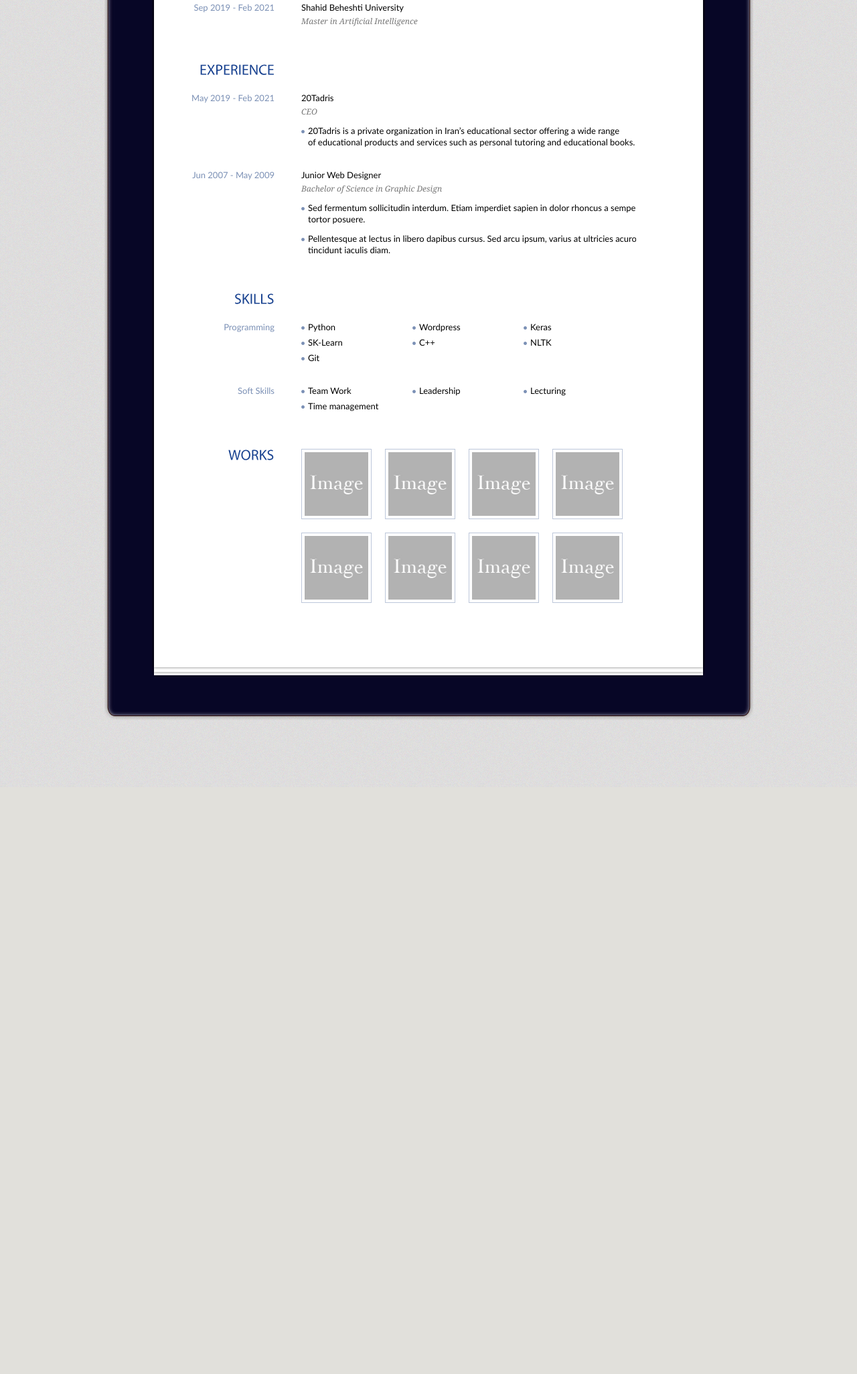
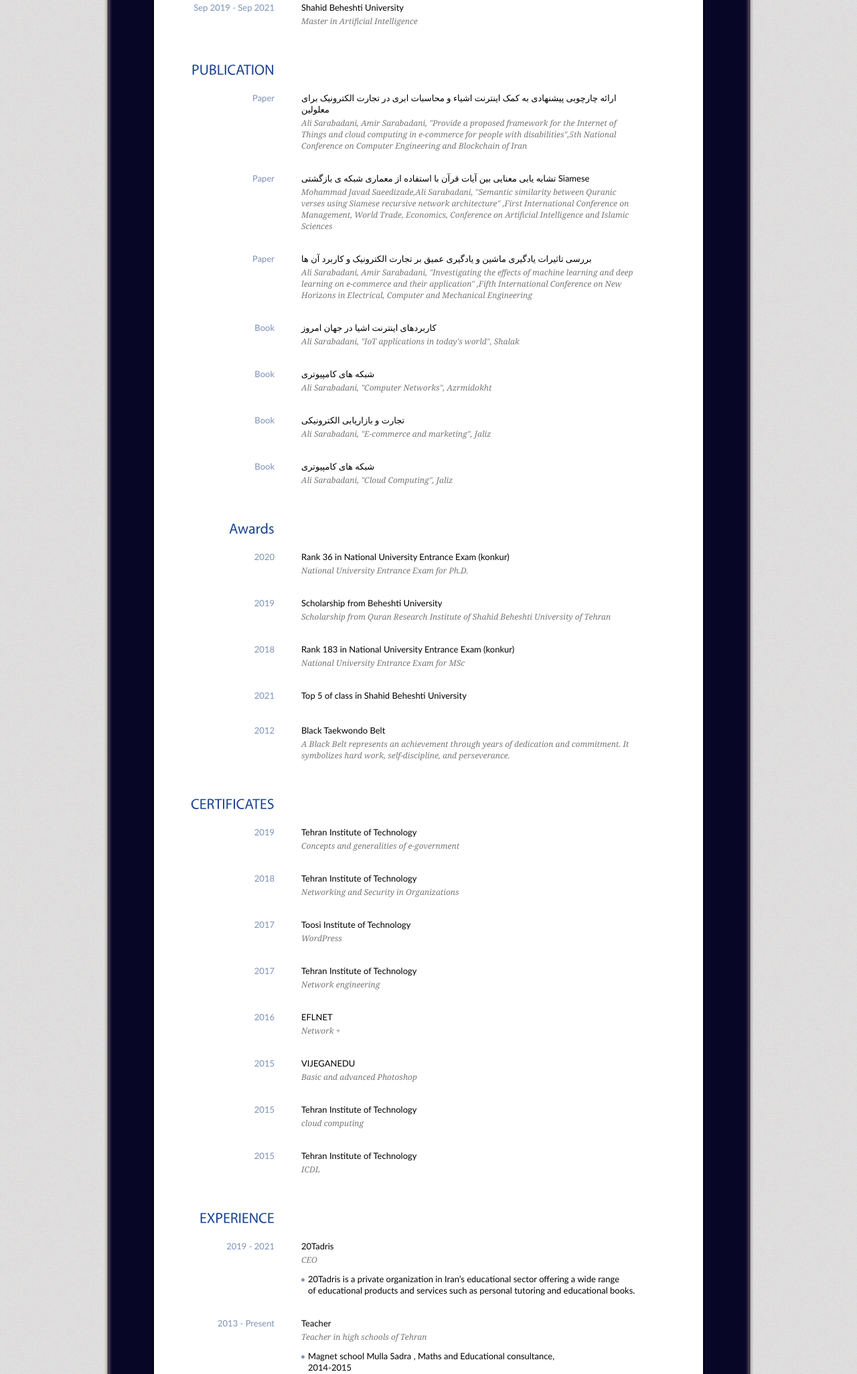
Before and after one commit to alisarabadani/Alisarabadani.github.io, a plain HTML site: page index.html in a window 1280 px wide. Shown: the part 749-2800 px from the top of the page at 67% size. Before the commit the page ends 1924 px from the top, so only its background shows below. Drawn offline with Linux system fonts and the light colour scheme.

Commit message:
Update index.html

```diff
--- a/index.html
+++ b/index.html
@@ -46,24 +46,12 @@
               <!-- <li class="web">www.businessweb.com</li> -->
             </ul>
           </div>
-          <!-- End Personal Information -->
-          <!-- Begin Social -->
-          <!-- <div class="social">
-            <ul>
-              <li><a class='north' href="#" title="Download .pdf"><img src="images/icn-save.jpg" alt="Download the pdf version" /></a></li>
-              <li><a class='north' href="javascript:window.print()" title="Print"><img src="images/icn-print.jpg" alt="" /></a></li>
-              <li><a class='north' id="contact" href="contact/index.html" title="Contact Me"><img src="images/icn-contact.jpg" alt="" /></a></li>
-              <li><a class='north' href="#" title="Follow me on Twitter"><img src="images/icn-twitter.jpg" alt="" /></a></li>
-              <li><a class='north' href="#" title="My Facebook Profile"><img src="images/icn-facebook.jpg" alt="" /></a></li>
-            </ul>
-          </div> -->
-          <!-- End Social -->
         </div>
         <!-- Begin 1st Row -->
         <div class="entry">
           <h2>About</h2>
           <p>
-            I am Ali. I am currently a Ph.D. student in Information Technology Engineering at Qom University and a teacher in Tehran schools.
+            I am Ali. I am currently a Ph.D. student in Information Technology Engineering at Qom University and a CEO at 20Tadris.
           </p>
         </div>
         <!-- End 1st Row -->
@@ -75,58 +63,244 @@
             <p>University of Qom <br />
               <em>Ph.D. in Information Technology</em></p>
           </div>
+
           <div class="content">
-            <h3>Sep 2019 - Feb 2021</h3>
+            <h3>Sep 2019 - Sep 2021</h3>
             <p>Shahid Beheshti University<br />
               <em>Master in Artificial Intelligence</em></p>
           </div>
 
         </div>
-        <!-- End 2nd Row -->
-        <!-- Begin 3rd Row -->
+
+
+
+        <div class="entry">
+          <h2>PUBLICATION</h2>
+
+          <div class="content">
+            <h3>Paper</h3>
+            <p>ارائه چارچوبی پیشنهادی به کمک اینترنت اشیاء و محاسبات ابری در تجارت الکترونیک برای معلولین<br />
+              <em>Ali Sarabadani, Amir Sarabadani, "Provide a proposed framework for the Internet of Things and cloud computing in e-commerce for people with disabilities",5th National Conference on Computer Engineering and Blockchain of Iran</em></p>
+          </div>
+
+          <div class="content">
+            <h3>Paper</h3>
+            <p>تشابه یابی معنایی بین آیات قرآن با استفاده از معماری شبکه ی بازگشتی Siamese <br />
+              <em>Mohammad Javad Saeedizade,Ali Sarabadani, "Semantic similarity between Quranic verses using Siamese recursive network architecture"
+                ,First International Conference on Management, World Trade, Economics, Conference on Artificial Intelligence and Islamic Sciences</em></p>
+          </div>
+
+          <div class="content">
+            <h3>Paper</h3>
+            <p>بررسی تاثیرات یادگیری ماشین و یادگیری عمیق بر تجارت الکترونیک و کاربرد آن ها<br />
+              <em>Ali Sarabadani, Amir Sarabadani, "Investigating the effects of machine learning and deep learning on e-commerce and their application"
+                ,Fifth International Conference on New Horizons in Electrical, Computer and Mechanical Engineering</em></p>
+          </div>
+
+
+
+          <div class="content">
+            <h3>Book</h3>
+            <p>کاربردهای اینترنت اشیا در جهان امروز<br />
+              <em>Ali Sarabadani, "IoT applications in today's world", Shalak</em></p>
+          </div>
+
+          <div class="content">
+            <h3>Book</h3>
+            <p> شبکه های کامپیوتری<br />
+              <em>Ali Sarabadani, "Computer Networks", Azrmidokht</em></p>
+          </div>
+
+
+          <div class="content">
+            <h3>Book</h3>
+            <p> تجارت و بازاریابی الکترونیکی<br />
+              <em>Ali Sarabadani, "E-commerce and marketing", Jaliz</em></p>
+          </div>
+
+
+          <div class="content">
+            <h3>Book</h3>
+            <p> شبکه های کامپیوتری<br />
+              <em>Ali Sarabadani, "Cloud Computing", Jaliz</em></p>
+          </div>
+
+
+        </div>
+
+
+
+        <div class="entry">
+          <h2>Awards</h2>
+
+
+          <div class="content">
+            <h3>2020</h3>
+            <p>Rank 36 in National University Entrance Exam (konkur) <br />
+              <em>National University Entrance Exam for Ph.D.</em></p>
+          </div>
+
+          <div class="content">
+            <h3>2019</h3>
+            <p>Scholarship from Beheshti University<br />
+              <em>Scholarship from Quran Research Institute of Shahid Beheshti University of Tehran</em></p>
+          </div>
+
+          <div class="content">
+            <h3>2018</h3>
+            <p>Rank 183 in National University Entrance Exam (konkur) <br />
+              <em>National University Entrance Exam for MSc</em></p>
+          </div>
+
+
+          <div class="content">
+            <h3>2021</h3>
+            <p>Top 5 of class in Shahid Beheshti University <br />
+              <em></em></p>
+          </div>
+
+          <div class="content">
+            <h3>2012</h3>
+            <p>Black Taekwondo Belt<br />
+              <em>A Black Belt represents an achievement through years of dedication and commitment. It symbolizes hard work, self-discipline, and perseverance.</em></p>
+          </div>
+
+        </div>
+
+
+
+
+        <div class="entry">
+          <h2>CERTIFICATES</h2>
+
+
+          <div class="content">
+            <h3>2019</h3>
+            <p>Tehran Institute of Technology<br />
+              <em>Concepts and generalities of e-government</em></p>
+          </div>
+
+          <div class="content">
+            <h3>2018</h3>
+            <p>Tehran Institute of Technology<br />
+              <em>Networking and Security in Organizations</em></p>
+          </div>
+
+
+          <div class="content">
+            <h3>2017</h3>
+            <p>Toosi Institute of Technology<br />
+              <em>WordPress</em></p>
+          </div>
+
+          <div class="content">
+            <h3>2017</h3>
+            <p>Tehran Institute of Technology<br />
+              <em>Network engineering</em></p>
+          </div>
+
+
+          <div class="content">
+            <h3>2016</h3>
+            <p>EFLNET<br />
+              <em>Network +</em></p>
+          </div>
+
+
+          <div class="content">
+            <h3>2015</h3>
+            <p>VIJEGANEDU<br />
+              <em>Basic and advanced Photoshop</em></p>
+          </div>
+
+
+          <div class="content">
+            <h3>2015</h3>
+            <p>Tehran Institute of Technology<br />
+              <em>cloud computing</em></p>
+          </div>
+
+
+          <div class="content">
+            <h3>2015</h3>
+            <p>Tehran Institute of Technology<br />
+              <em>ICDL</em></p>
+          </div>
+
+        </div>
+
+
+
+
         <div class="entry">
           <h2>EXPERIENCE</h2>
 
 
           <div class="content">
-            <h3>May 2019 - Feb 2021</h3>
+            <h3> 2019 - 2021</h3>
             <p>20Tadris <br />
               <em>CEO</em></p>
             <ul class="info">
               <li>20Tadris is a private organization in Iran’s educational sector offering a wide range </br>
                  of educational products and services such as personal tutoring and educational books.</li>
-              <!-- <li>Pellentesque at lectus in <a href="#">libero dapibus</a> cursus. Sed arcu ipsum, varius at ultricies acuro, tincidunt iaculis diam.</li> -->
-            </ul>
-          </div>
-
-
-          <div class="content">
-            <h3>Jun 2007 - May 2009</h3>
-            <p>Junior Web Designer <br />
-              <em>Bachelor of Science in Graphic Design</em></p>
-            <ul class="info">
-              <li>Sed fermentum sollicitudin interdum. Etiam imperdiet sapien in dolor rhoncus a semper tortor posuere. </li>
-              <li>Pellentesque at lectus in libero dapibus cursus. Sed arcu ipsum, varius at ultricies acuro, tincidunt iaculis diam.</li>
             </ul>
           </div>
 
 
 
+
+          <div class="content">
+            <h3> 2013 - Present</h3>
+            <p>Teacher<br />
+              <em>Teacher in high schools of Tehran</em></p>
+            <ul class="info">
+              <li>Magnet school Mulla Sadra , Maths and Educational consultance,<br/> 2014-2015</li>
+              <li>Shahed Varesan Hussein High School , Maths and Educational consultance,<br/> 2015-2017</li>
+              <li>Salman Farsi Board of Trustees High School , Maths and Educational consultance, <br/>2016-2018</li>
+              <li>Shohada school of Art,DataBase, Electronic Content Production, <br/>2019-Present</li>
+              <li>Allameh Tabatabai Boys' High School ,Educational consultance,<br/> 2018-2019</li>
+              <li>Amir Kabir high scool , Maths, <br/>2020-2021</li>
+            </ul>
+          </div>
+
+
+
+          <div class="content">
+            <h3>2017</h3>
+            <p>Information Technology Group, District 17, Tehran <br />
+              <em>Consultant</em></p>
+            <ul class="info">
+              <li>
+                Member of the Information Technology Group of District 17 of Tehran in holding the twelfth presidential election.
+              </li>
+            </ul>
+          </div>
+
+
         </div>
+
+
+
+
         <!-- End 3rd Row -->
         <!-- Begin 4th Row -->
         <div class="entry">
           <h2>SKILLS</h2>
           <div class="content">
-            <h3>Programming</h3>
+            <h3>Programming and Softwares</h3>
             <ul class="skills">
               <li>Python</li>
               <li>Wordpress</li>
-              <li>Keras</li>
-              <li>SK-Learn</li>
+              <li>ICDL</li>
+              <li>Gephi</li>
               <li>C++</li>
-              <li>NLTK</li>
+              <li>VosViewer</li>
               <li>Git</li>
+              <li>Proteus</li>
+              <li>Publisher</li>
+              <li>Gns3</li>
+              <li>Css</li>
+              <li>C</li>
             </ul>
           </div>
           <div class="content">
@@ -140,7 +314,26 @@
           </div>
         </div>
 
+
+
         <div class="entry">
+          <h2>Research Interests</h2>
+          <div class="content">
+            <!-- <h3>Programming and Softwares</h3> -->
+            <ul class="skills">
+              <li>Open Information Extraction</li>
+              <li>Internet of Things</li>
+              <li>Electronic Commerce</li>
+              <li>Machine learning and deep learning</li>
+              <li>Data Mining</li>
+            </ul>
+          </div>
+
+        </div>
+
+
+
+        <!-- <div class="entry">
         <h2>WORKS</h2>
         	<ul class="works">
         		<li><a href="images/1.jpg" rel="gallery" title="Lorem ipsum dolor sit amet."><img src="images/image.jpg" alt="" /></a></li>
@@ -152,7 +345,7 @@
         		<li><a href="images/1.jpg" rel="gallery" title="Lorem ipsum dolor sit amet."><img src="images/image.jpg" alt="" /></a></li>
         		<li><a href="images/1.jpg" rel="gallery" title="Lorem ipsum dolor sit amet."><img src="images/image.jpg" alt="" /></a></li>
         	</ul>
-        </div>
+        </div> -->
         <!-- Begin 5th Row -->
       </div>
       <div class="clear"></div>
```
